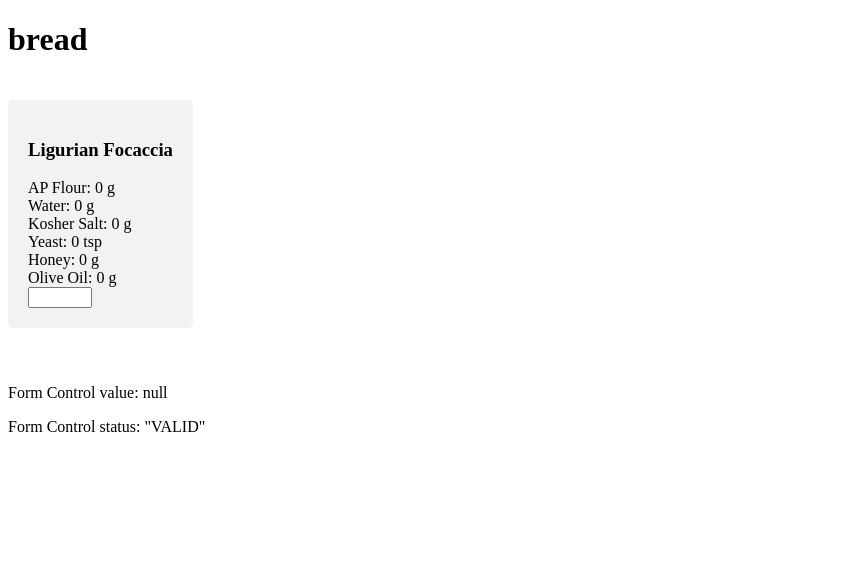
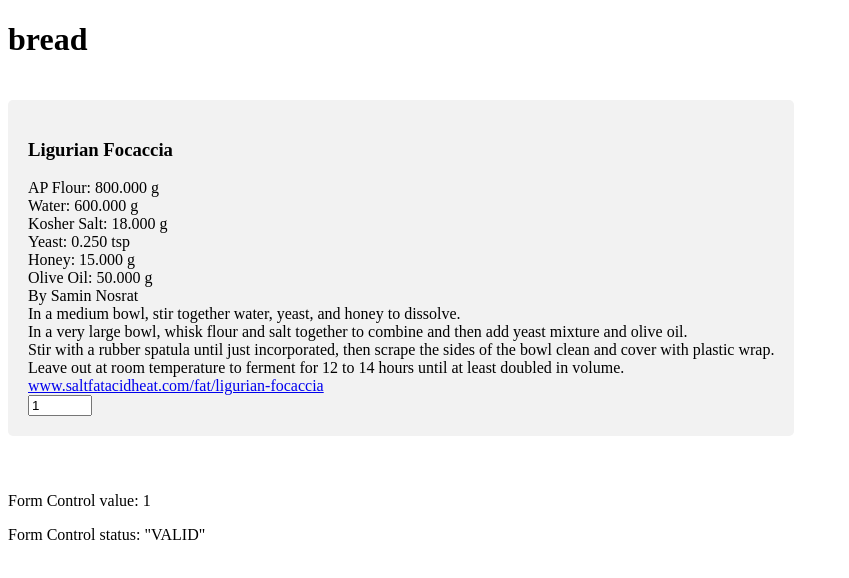
Before and after one commit to alannguyen5102/bread-generator, an Angular app: page / in a window 1280 px wide. Shown: the top 578 px of the page, without its empty margins (0-849 px from the left). Built offline with nearby package versions, Linux system fonts and the light colour scheme.

Commit message:
added recipe class to dough list

```diff
--- a/src/app/dough/dough-list/dough-list.component.html
+++ b/src/app/dough/dough-list/dough-list.component.html
@@ -2,8 +2,18 @@
     <h3>
     Ligurian Focaccia
     </h3>
-    <div *ngFor="let ingredient of ingredientList">
-        {{ ingredient.name }}: {{ ingredient.amount * percentageControl.value }} {{ingredient.unit}}
+    <div *ngFor="let ingredient of recipe._ingredientList">
+        {{ ingredient.name }}: {{ (ingredient.amount * percentageControl.value).toFixed(3) }} {{ingredient.unit}}
+    </div>
+    <div>
+        {{ recipe._directions }}
+    </div>
+    <div>
+        In a medium bowl, stir together water, yeast, and honey to dissolve. <br>
+        In a very large bowl, whisk flour and salt together to combine and then add yeast mixture and olive oil. <br>
+        Stir with a rubber spatula  until just incorporated, then scrape the sides of the bowl clean and cover with plastic wrap. <br>
+        Leave out at room temperature to ferment for 12 to 14 hours until at least doubled in volume. <br>
+        <a href="https://www.saltfatacidheat.com/fat/ligurian-focaccia">www.saltfatacidheat.com/fat/ligurian-focaccia</a> <br>
     </div>
     <input  type="number"
             value="1.0"
--- a/src/app/dough/dough-list/dough-list.component.ts
+++ b/src/app/dough/dough-list/dough-list.component.ts
@@ -1,6 +1,7 @@
 import { Component, OnInit } from '@angular/core';
 import { Ingredient } from '../../model/ingredient';
 import { FormControl } from '@angular/forms';
+import { Recipe } from 'src/app/model/recipe';
 
 @Component({
   selector: 'app-dough-list',
@@ -9,22 +10,22 @@ import { FormControl } from '@angular/forms';
 })
 export class DoughListComponent implements OnInit {
 
-  public ingredientList: Array<Ingredient>;
-  public percentageControl = new FormControl();
+  public ingredientList: Array<Ingredient> = [
+    new Ingredient("AP Flour", 800, "g"),
+    new Ingredient("Water", 600, "g"),
+    new Ingredient("Kosher Salt", 18, "g"),
+    new Ingredient("Yeast", 0.25, "tsp"),
+    new Ingredient("Honey", 15, "g"),
+    new Ingredient("Olive Oil", 50, "g")
+  ];
+  public recipe = new Recipe(this.ingredientList, "By Samin Nosrat");
+  public percentageControl = new FormControl(1);
 
   constructor() {
   }
 
   ngOnInit(): void {
-    this.ingredientList = [
-      new Ingredient("AP Flour", 800, "g"),
-      new Ingredient("Water", 600, "g"),
-      new Ingredient("Kosher Salt", 18, "g"),
-      new Ingredient("Yeast", 0.25, "tsp"),
-      new Ingredient("Honey", 15, "g"),
-      new Ingredient("Olive Oil", 50, "g")
-    ]
-
+    console.log(this.ingredientList);
   }
 
 }
```
